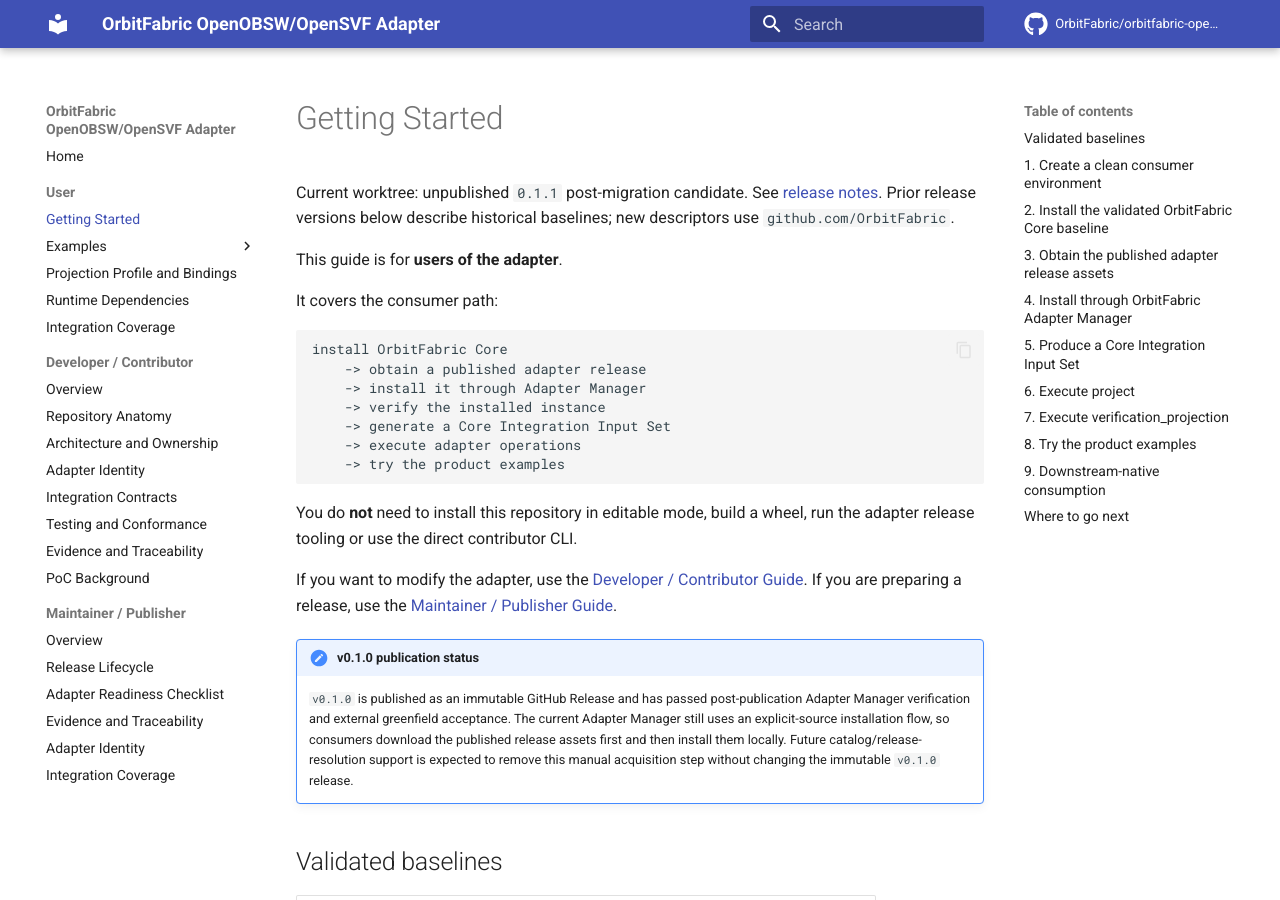
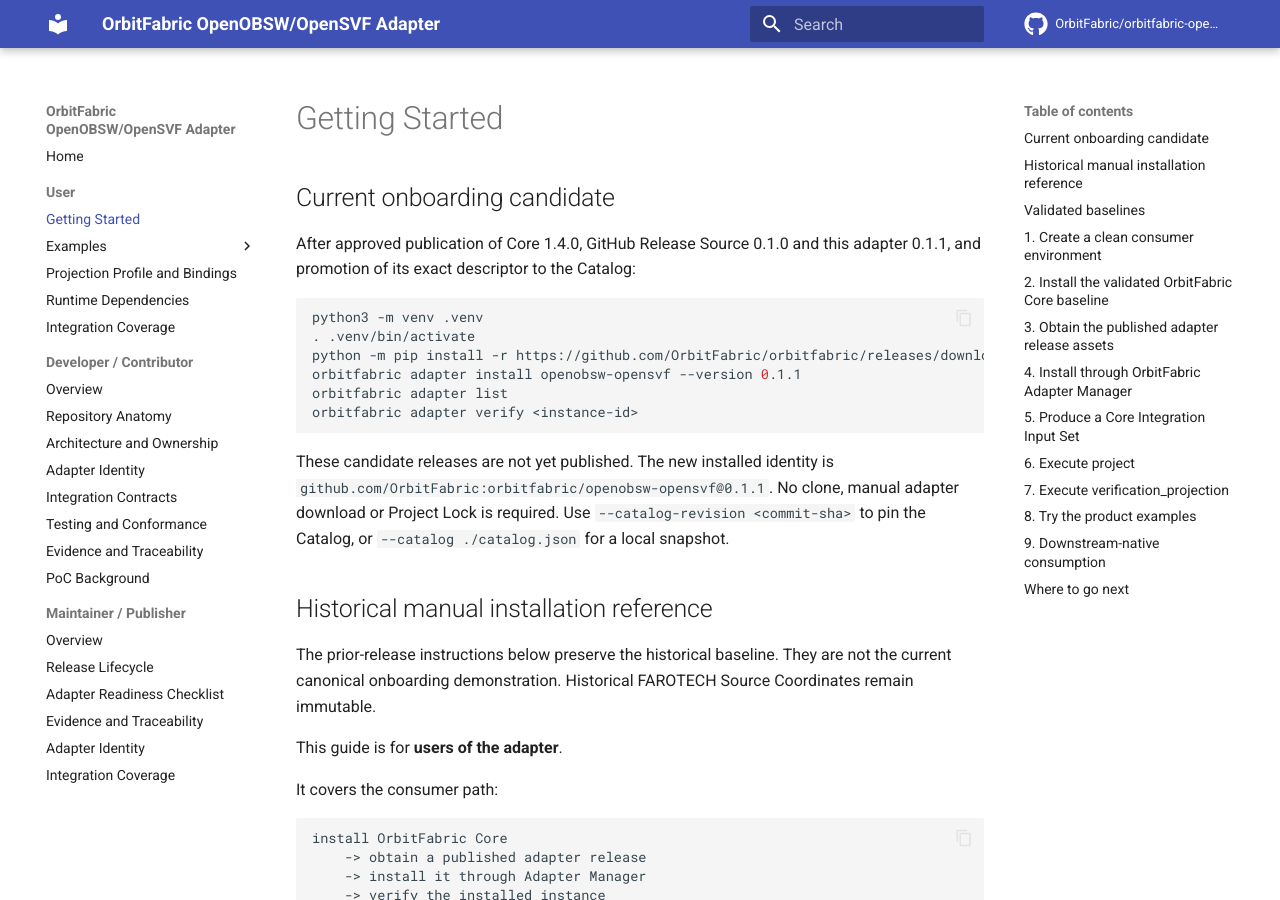
Before and after one commit to FAROTECH/orbitfabric-openobsw-opensvf-adapter, an MkDocs documentation site: the page built from docs/getting-started.md, in a window 1280 px wide and 900 px high. Built offline with MkDocs 1.6.1 and Material for MkDocs 9.7.7, drawn with Linux system fonts in a browser that asks for light colours; comment, search, counter and statistics services are not loaded.

Commit message:
Separate canonical candidate examples from historical release identity

````diff
--- a/docs/getting-started.md
+++ b/docs/getting-started.md
@@ -1,6 +1,23 @@
 # Getting Started
 
-Current worktree: unpublished `0.1.1` post-migration candidate. See [release notes](releases/0.1.1.md). Prior release versions below describe historical baselines; new descriptors use `github.com/OrbitFabric`.
+## Current onboarding candidate
+
+After approved publication of Core 1.4.0, GitHub Release Source 0.1.0 and this adapter 0.1.1, and promotion of its exact descriptor to the Catalog:
+
+```bash
+python3 -m venv .venv
+. .venv/bin/activate
+python -m pip install -r https://github.com/OrbitFabric/orbitfabric/releases/download/v1.4.0/orbitfabric-install.txt
+orbitfabric adapter install openobsw-opensvf --version 0.1.1
+orbitfabric adapter list
+orbitfabric adapter verify <instance-id>
+```
+
+These candidate releases are not yet published. The new installed identity is `github.com/OrbitFabric:orbitfabric/openobsw-opensvf@0.1.1`. No clone, manual adapter download or Project Lock is required. Use `--catalog-revision <commit-sha>` to pin the Catalog, or `--catalog ./catalog.json` for a local snapshot.
+
+## Historical manual installation reference
+
+The prior-release instructions below preserve the historical baseline. They are not the current canonical onboarding demonstration. Historical FAROTECH Source Coordinates remain immutable.
 
 This guide is for **users of the adapter**.
 
--- a/docs/publishing.md
+++ b/docs/publishing.md
@@ -27,7 +27,7 @@
 For `v0.1.0`, the authoritative publisher-owned binary/material set is:
 
 ```text
-orbitfabric_openobsw_opensvf_adapter-0.1.0-py3-none-any.whl
+orbitfabric_openobsw_opensvf_adapter-0.1.1-py3-none-any.whl
 adapter-release.json
 SHA256SUMS
 release notes
@@ -101,7 +101,7 @@
 python -m build --wheel
 
 python tools/build_release_bundle.py \
-  --wheel dist/orbitfabric_openobsw_opensvf_adapter-0.1.0-py3-none-any.whl \
+  --wheel dist/orbitfabric_openobsw_opensvf_adapter-0.1.1-py3-none-any.whl \
   --authority github.com/OrbitFabric \
   --publisher orbitfabric \
   --name openobsw-opensvf \
--- a/docs/release-lifecycle.md
+++ b/docs/release-lifecycle.md
@@ -26,14 +26,14 @@
 
 The current consumer installation path is still explicit-source: users download the published Release Descriptor and wheel before calling Adapter Manager. Future catalog/release-resolution support may automate discovery and acquisition, but must consume the existing immutable release rather than redefine it.
 
-## Stable source identity
+## Historical stable source identity
 
 The `0.1.0` source baseline declares:
 
 ```text
 version:          0.1.0
 logical key:      orbitfabric/openobsw-opensvf
-source authority: github.com/OrbitFabric
+source authority: github.com/FAROTECH
 classification:   OrbitFabric-maintained stable adapter
 ```
 
@@ -67,7 +67,7 @@
 Expected artifact name:
 
 ```text
-orbitfabric_openobsw_opensvf_adapter-0.1.0-py3-none-any.whl
+orbitfabric_openobsw_opensvf_adapter-0.1.1-py3-none-any.whl
 ```
 
 The wheel owns the namespaced package:
@@ -84,7 +84,7 @@
 
 ```bash
 python tools/build_release_bundle.py \
-  --wheel dist/orbitfabric_openobsw_opensvf_adapter-0.1.0-py3-none-any.whl \
+  --wheel dist/orbitfabric_openobsw_opensvf_adapter-0.1.1-py3-none-any.whl \
   --authority github.com/OrbitFabric \
   --publisher orbitfabric \
   --name openobsw-opensvf \
@@ -102,7 +102,7 @@
 
 ```text
 v0.1.0 tag
-orbitfabric_openobsw_opensvf_adapter-0.1.0-py3-none-any.whl
+orbitfabric_openobsw_opensvf_adapter-0.1.1-py3-none-any.whl
 adapter-release.json
 SHA256SUMS
 release notes
````
